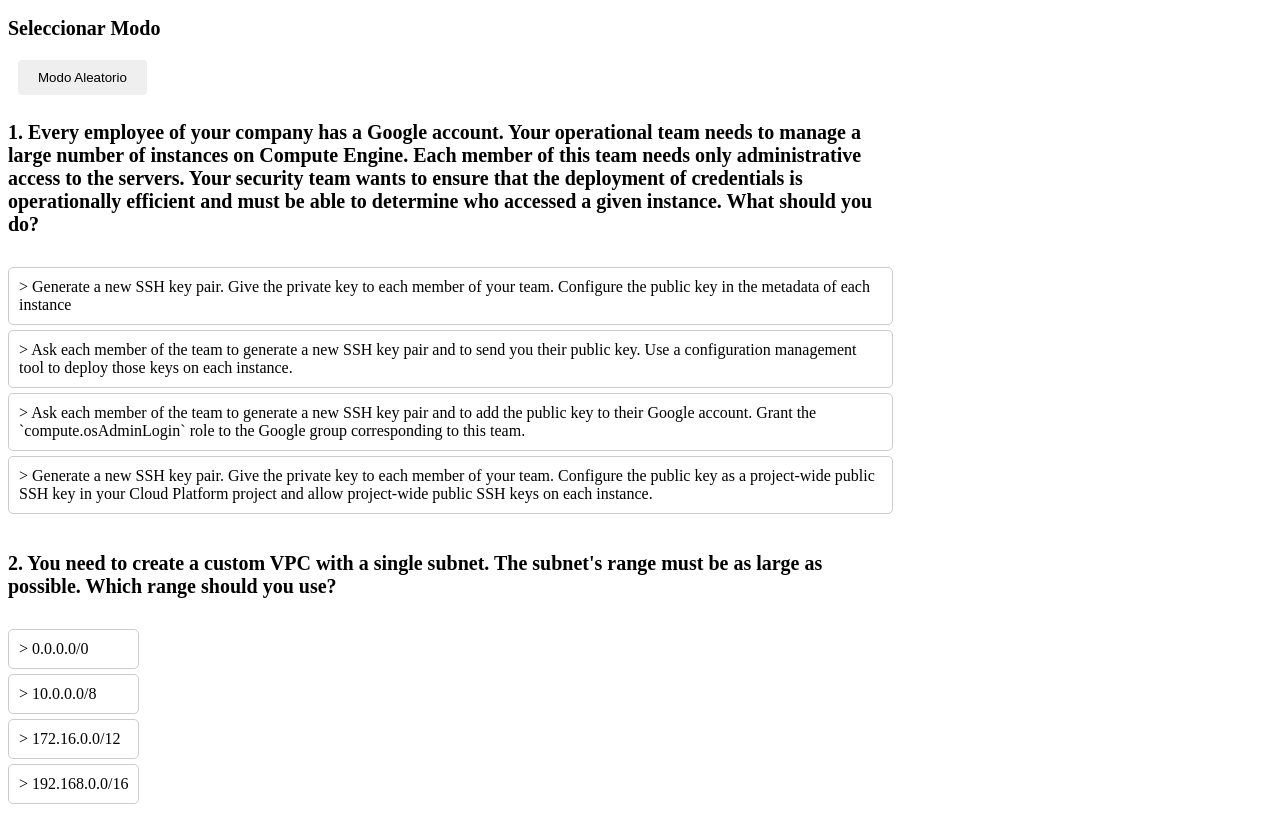
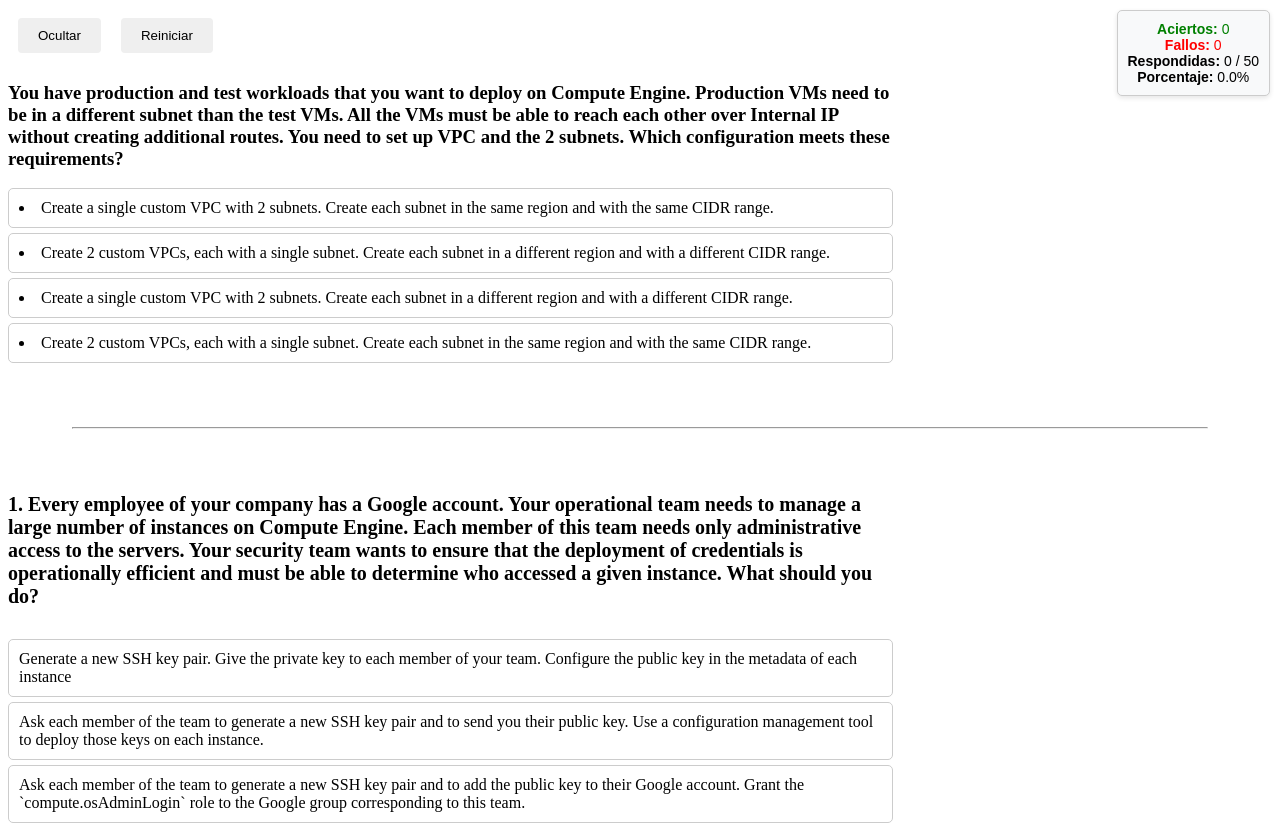
Before and after one commit to coler8/exam-test-gcp-engineer, an Angular app: page / in a window 1280 px wide. Shown: the top 825 px of the page. Built offline with nearby package versions, Linux system fonts and the light colour scheme.

Commit message:
feat: enhance quiz component with score and statistics display

```diff
--- a/src/app/app.component.html
+++ b/src/app/app.component.html
@@ -1,44 +1,71 @@
-@if (!showQuiz) {
+<div style="position: relative; text-align: center">
+  <!-- Puntuación -->
+  <div
+    style="
+      position: fixed;
+      top: 10px;
+      right: 10px;
+      background: #f8f9fa;
+      border: 1px solid #ccc;
+      border-radius: 5px;
+      padding: 10px;
+      font-family: Arial, sans-serif;
+      box-shadow: 0 2px 5px rgba(0, 0, 0, 0.1);
+    "
+  >
+    <p style="margin: 0; font-size: 14px; color: green">
+      <strong>Aciertos:</strong> {{ score }}
+    </p>
+    <p style="margin: 0; font-size: 14px; color: red">
+      <strong>Fallos:</strong> {{ mistakes }}
+    </p>
+    <p style="margin: 0; font-size: 14px">
+      <strong>Respondidas:</strong> {{ currentQuestionIndex }} /
+      {{ currentQuestions.length }}
+    </p>
+    <p style="margin: 0; font-size: 14px">
+      <strong>Porcentaje:</strong>
+      {{ (score / currentQuestions.length) * 100 | number : "1.1-1" }}%
+    </p>
+  </div>
+</div>
+
 <div>
-  <h2>Seleccionar Modo</h2>
-  <button (click)="startMode('random')">Modo Aleatorio</button>
-</div>
-} @if (showQuiz) {
-<div>
-  @if (!showStats) {
+  <button (click)="showDiv = !showDiv">
+    {{ showDiv ? "Ocultar" : "Visualizar" }}
+  </button>
+  <button (click)="startNewQuiz()">Reiniciar</button>
 
-  <div>
+  @if(showDiv){
+  <div style="width: 70%" id="random">
     <h3>{{ currentQuestion?.question }}</h3>
-    @for (answer of shuffledAnswers; track $index; let i = $index) {
-
-    <div
+    @for (answer of shuffledAnswers; track $index; let i= $index) {
+    <li
+      (click)="selectAnswer(i)"
       [class.correct]="answered && answer.isCorrect"
       [class.incorrect]="
         answered && selectedAnswerIndex === i && !answer.isCorrect
       "
-      (click)="selectAnswer(i)"
+      style="
+        padding: 10px;
+        margin: 5px 0;
+        border: 1px solid #ccc;
+        cursor: pointer;
+        border-radius: 5px;
+      "
     >
       {{ answer.text }}
-    </div>
+    </li>
     } @if (answered && currentQuestionIndex < currentQuestions.length - 1) {
     <button (click)="nextQuestion()">Siguiente</button>
     }
   </div>
-  } @if (showStats) {
-
-  <div>
-    <h2>Resultados</h2>
-    <p>Puntaje: {{ score }} / {{ currentQuestions.length }}</p>
-    <p>
-      Porcentaje:
-      {{ (score / currentQuestions.length) * 100 | number : "1.1-1" }}%
-    </p>
-    <button (click)="startNewQuiz()">Reiniciar</button>
-    <button (click)="showQuiz = false">Cambiar Modo</button>
-  </div>
   }
 </div>
-} @for (item of allQuestions; track $index; let i = $index) {
+
+<hr style="margin: 4rem" />
+
+@for (item of allQuestions; track $index; let i = $index) {
 <div style="width: 70%">
   <h2>{{ item.id }}. {{ item.question }}</h2>
   <ul style="list-style: none; padding: 0">
@@ -55,7 +82,6 @@
         border-radius: 5px;
       "
     >
-      >
       {{ answer }}
     </li>
     }
--- a/src/app/app.component.ts
+++ b/src/app/app.component.ts
@@ -1,14 +1,13 @@
-import { DecimalPipe } from '@angular/common';
-import { Component } from '@angular/core';
-import { RouterOutlet } from '@angular/router';
+import { CommonModule, DecimalPipe } from '@angular/common';
+import { Component, OnInit } from '@angular/core';
 
 @Component({
   selector: 'app-root',
-  imports: [DecimalPipe],
+  imports: [DecimalPipe, CommonModule],
   templateUrl: './app.component.html',
   styleUrl: './app.component.css'
 })
-export class AppComponent {
+export class AppComponent implements OnInit {
   title = 'gcp-engineer';
   allQuestions = [
     {
@@ -3402,19 +3401,24 @@
       correctAnswer: 1,
     },
   ];
-
-  mode: string = ''; // 'random' o 'block'
+  showDiv = true;
+  mode: string = 'random'; // 'random' o 'block'
   blockIndex: number = 0;
   currentQuestions: any[] = [];
   currentQuestionIndex: number = 0;
   currentQuestion: any = null;
   shuffledAnswers: any[] = [];
   score: number = 0;
+  mistakes: number = 0;
   answered: boolean = false;
   selectedAnswerIndex: number | null = null;
   showQuiz: boolean = false;
   showStats: boolean = false;
   selectedAnswers: number[] = [];
+
+  ngOnInit() {
+    this.startNewQuiz();
+  }
 
   // Seleccionar modo
   startMode(mode: string, blockIndex: number = 0): void {
@@ -3429,6 +3433,7 @@
     this.currentQuestions = this.getShuffledQuestions();
     this.currentQuestionIndex = 0;
     this.score = 0;
+    this.mistakes = 0; // Reinicia los fallos
     this.showStats = false;
     this.showQuestion();
   }
@@ -3460,6 +3465,8 @@
     const correctAnswerIndex = this.shuffledAnswers.findIndex((answer) => answer.isCorrect);
     if (index === correctAnswerIndex) {
       this.score++;
+    } else {
+      this.mistakes++; // Incrementa los fallos
     }
 
     // Mostrar estadísticas al final
```
